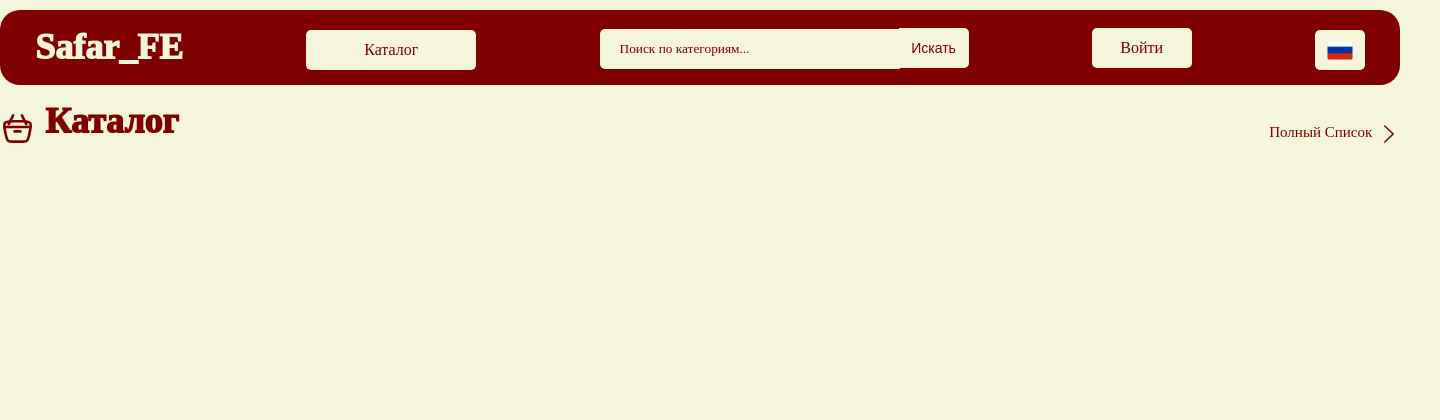
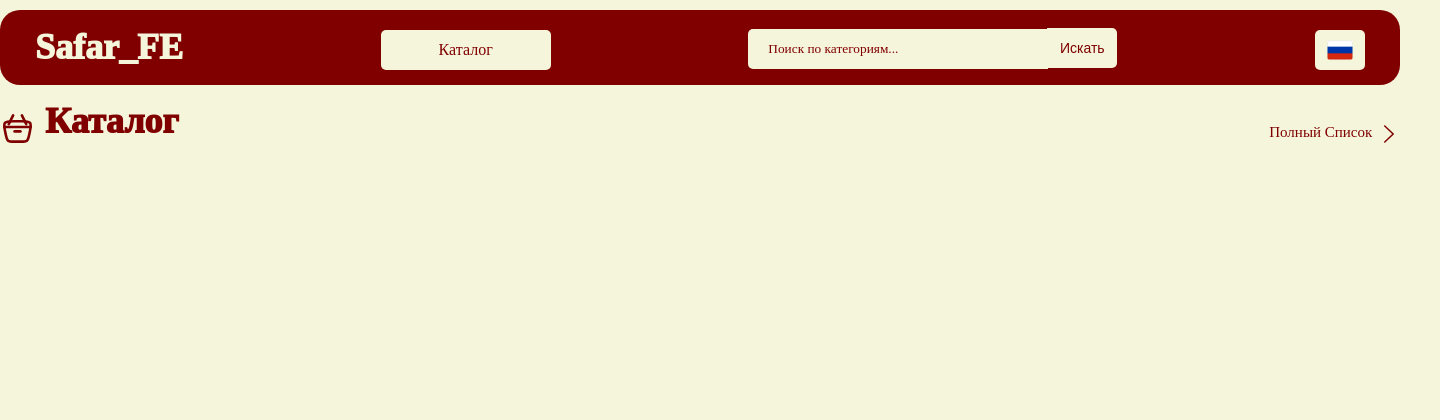
Before and after one commit to MuizValiyev/Safar_FE, a Django app: page /ru/ in a window 1440 px wide. Shown: the top 420 px of the page. Run offline with Django 4.2, Linux system fonts and the light colour scheme; data that the repository does not hold is empty; some web fonts are replaced.

Commit message:
fix models

```diff
--- a/ru/templates/base.html
+++ b/ru/templates/base.html
@@ -23,11 +23,6 @@
                     value="{{ request.GET.search }}">
                 <button type="submit" class="search_btn">Искать</button>
             </form>
-            {% if users.is_authenticated %}
-            <a class="aSingIn" href="">Logout</a>
-            {% else %}
-            <a class="aSingIn" href="">Войти</a>
-            {% endif %}
             <div class="box_katalog_laguage">
                 <button id="openPopup2" class="openPopup2">
                     <img id="openPopupImage" src="{% static 'ru/img/ru.svg' %}">
```
Also changed, not shown: ru/migrations/0001_initial.py.
